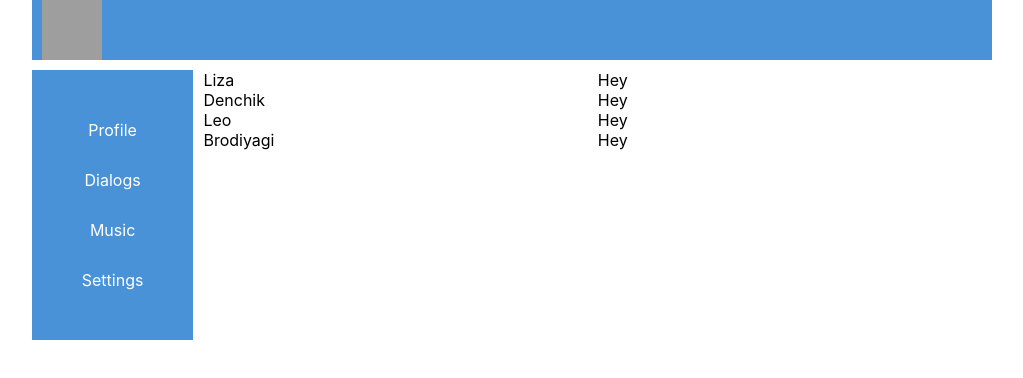
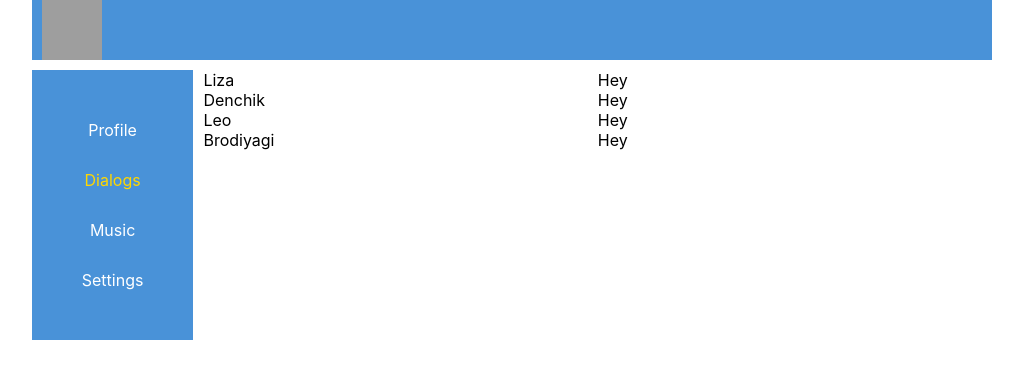
Before and after one commit to IlyaBelousov/Social-network, a React (Create React App) app: page /dialogs in a window 1280 px wide. Shown: the top 378 px of the page, without its empty margins (128-1151 px from the left). Built offline with nearby package versions, Linux system fonts and the light colour scheme; grey boxes are pictures that could not be loaded.

Commit message:
Data in State

```diff
--- a/src/App.tsx
+++ b/src/App.tsx
@@ -4,29 +4,24 @@ import Header from './components/Header/Header';
 import Navbar from './components/Navbar/Navbar';
 import Profile from './components/Profile/Profile';
 import {BrowserRouter,Route} from 'react-router-dom';
-import Dialogs, { DialogItemType } from './components/Dialogs/Dialogs';
+import Dialogs from './components/Dialogs/Dialogs';
 import Music from './components/Music/Music';
 import Settings from './components/Settings/Settings';
+import {stateType} from './index';
 
+type AppType={
+    state:stateType
+}
 
-
-let DialogsData:Array<DialogItemType> = [
-    {id: 1, username: 'Liza', message: 'Hey'},
-    {id: 2, username: 'Denchik', message: 'Hey'},
-    {id: 3, username: 'Leo', message: 'Hey'},
-    {id: 4, username: 'Brodiyagi', message: 'Hey'}
-];
-
-
-function App() {
+function App(props:AppType) {
     return (
         <BrowserRouter>
             <div className="container">
                 <Header/>
                 <Navbar/>
                 <div className='container-content'>
-                    <Route path='/profile' render={ ()=> <Profile/>} />
-                    <Route path='/dialogs' render={ ()=> <Dialogs DialogsData={DialogsData} />} />
+                    <Route  path='/profile' render={ ()=> <Profile posts={props.state.profile.posts}/>} />
+                    <Route  path='/dialogs' render={ ()=> <Dialogs DialogsData={props.state.dialog.DialogsData}/>} />
                     <Route path='/music' render={ ()=> <Music/>} />
                     <Route path='/settings' render={ ()=> <Settings/>} />
                 </div>
--- a/src/components/Dialogs/Dialogs.module.css
+++ b/src/components/Dialogs/Dialogs.module.css
@@ -9,9 +9,14 @@
 .user{
     display: grid;
     grid-area: u;
+    text-decoration: none;
+    color: black;
 }
 .message{
     display: grid;
     grid-area: m;
 
 }
+.dialogItem .active{
+    color: gold;
+}
--- a/src/components/Dialogs/Dialogs.tsx
+++ b/src/components/Dialogs/Dialogs.tsx
@@ -1,13 +1,7 @@
 import React from 'react';
 import s from './Dialogs.module.css';
-export type DialogItemType={
-    id:number
-    username: string
-    message:string
-}
-export type DialogType = {
-    DialogsData:Array<DialogItemType>
-}
+import {DialogItemType, DialogType} from '../../index';
+import {NavLink} from 'react-router-dom';
 
 const Dialogs = (props:DialogType) => {
 
@@ -29,8 +23,12 @@ export default Dialogs;
 export function DialogItem(props: DialogItemType) {
     return (
         <div className={s.dialog}>
-            <div className={s.user}>{props.username}</div>
+            <div className={s.dialogItem}>
+                <NavLink to={'/dialogs/'+ props.id} activeClassName={s.active}  className={s.user}>{props.username}</NavLink>
+            </div>
             <div className={s.message}>{props.message}</div>
+
+
 
 
         </div>
--- a/src/components/Navbar/Navbar.module.css
+++ b/src/components/Navbar/Navbar.module.css
@@ -13,6 +13,6 @@
     color: white;
 
 }
-.navbar a:hover{
+.navbarItem .active{
     color: gold;
 }
--- a/src/components/Navbar/Navbar.tsx
+++ b/src/components/Navbar/Navbar.tsx
@@ -5,10 +5,10 @@ import {NavLink} from 'react-router-dom';
 function Navbar() {
     return (
         <div className={s.navbar}>
-            <div className={s.navbarItem}><NavLink to='/profile'>Profile</NavLink></div>
-            <div className={s.navbarItem}><NavLink to='/dialogs'>Dialogs</NavLink></div>
-            <div className={s.navbarItem}><NavLink to='/music'>Music</NavLink></div>
-            <div className={s.navbarItem}><NavLink to='/settings'>Settings</NavLink></div>
+            <div  className={s.navbarItem}><NavLink activeClassName={s.active} to='/profile'>Profile</NavLink></div>
+            <div className={s.navbarItem}><NavLink activeClassName={s.active} to='/dialogs'>Dialogs</NavLink></div>
+            <div className={s.navbarItem}><NavLink activeClassName={s.active} to='/music'>Music</NavLink></div>
+            <div className={s.navbarItem}><NavLink activeClassName={s.active} to='/settings'>Settings</NavLink></div>
 
         </div>
     );
--- a/src/components/Profile/Post.tsx
+++ b/src/components/Profile/Post.tsx
@@ -1,11 +1,10 @@
 import React from 'react';
 import s from './Profile.module.css';
+import stateRoot, {messageType, PostsType} from '../../index';
 
-type PostPropsType = {
-    message: string
-}
 
-const Post:React.FC<PostPropsType> = (props) => {
+
+const Post= (props:messageType) => {
     return (
         <div className={s.postItem}>
             <img src='https://insights.mgm-tp.com/wp-content/uploads/2019/04/default-avatar.png'/>
--- a/src/components/Profile/Profile.tsx
+++ b/src/components/Profile/Profile.tsx
@@ -1,8 +1,10 @@
 import React from 'react';
 import s from './Profile.module.css';
 import Post from './Post';
+import {messageType, ProfilePropsType} from '../../index';
 
-function Profile() {
+
+function Profile(props:ProfilePropsType) {
     return (
         <div className={s.profileCont}>
             <img
@@ -26,9 +28,9 @@ function Profile() {
                 <button>Send</button>
             </div>
             <div className={s.usersPosts}>
-                <Post message={'Hi! How are you?'}/>
-                <Post message={'How are you doing?'}/>
-                <Post message={'How is your study?'}/>
+                {
+                    props.posts.post.map((p:messageType)=><Post id={p.id} message={p.message}/>)
+                }
             </div>
         </div>
     );
--- a/src/index.tsx
+++ b/src/index.tsx
@@ -4,9 +4,59 @@ import './index.css';
 import App from './App';
 import reportWebVitals from './reportWebVitals';
 
+export type DialogItemType={
+    id:number
+    username: string
+    message:string
+}
+export type DialogType = {
+    DialogsData:Array<DialogItemType>
+}
+export type ProfilePropsType = {
+    posts: PostsType
+}
+export type PostsType={
+    post:Array<messageType>
+}
+export type messageType = {
+    id: number
+    message: string
+}
+export type stateType={
+    profile:ProfilePropsType
+    dialog:DialogType
+
+}
+export type StateRootType ={
+    state:stateType
+}
+
+let stateRoot:StateRootType = {
+    state: {
+        profile: {
+            posts: {
+                post: [
+                    {id: 1, message: 'Hey! How are you?'},
+                    {id: 2, message: 'Hey! How are you?'},
+                    {id: 3, message: 'Hey! How are you?'}
+                ]
+            }
+            },
+        dialog: {
+            DialogsData: [
+                {id: 1, username: 'Liza', message: 'Hey'},
+                {id: 2, username: 'Denchik', message: 'Hey'},
+                {id: 3, username: 'Leo', message: 'Hey'},
+                {id: 4, username: 'Brodiyagi', message: 'Hey'}
+            ]}
+    }
+}
+export default stateRoot;
+
+
 ReactDOM.render(
   <React.StrictMode>
-    <App />
+    <App state={stateRoot.state} />
   </React.StrictMode>,
   document.getElementById('root')
 );
```
Also changed, not shown: 2 other files (tests, documents, lock files or other folders).
